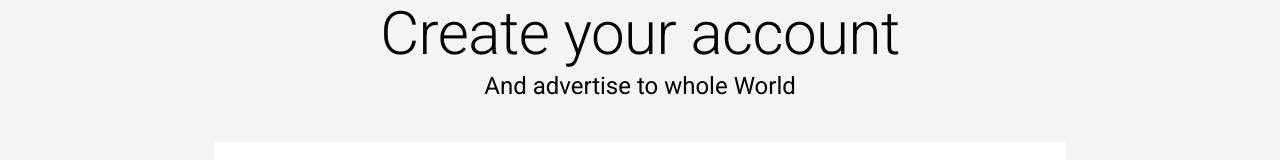
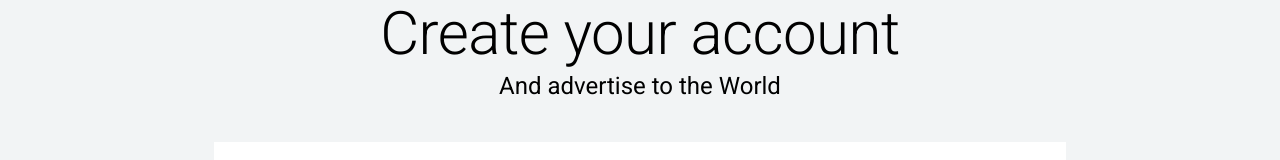
Before and after one commit to joaotextor/trading-center, a Next.js app: page /auth/signup in a window 1280 px wide. Shown: the part 146-306 px from the top of the page. Built offline with nearby package versions, Linux system fonts and the light colour scheme; no server answers.

Commit message:
edit signup page

```diff
--- a/pages/auth/signup/index.js
+++ b/pages/auth/signup/index.js
@@ -48,7 +48,7 @@ export default function Signup() {
                     Create your account
                 </Typography>
                 <Typography component="h5" variant="h5" align="center" color="primary" gutterBottom>
-                    And advertise to whole World
+                    And advertise to the World
                 </Typography>
             </Container>
             <Container maxWidth="md">
```
